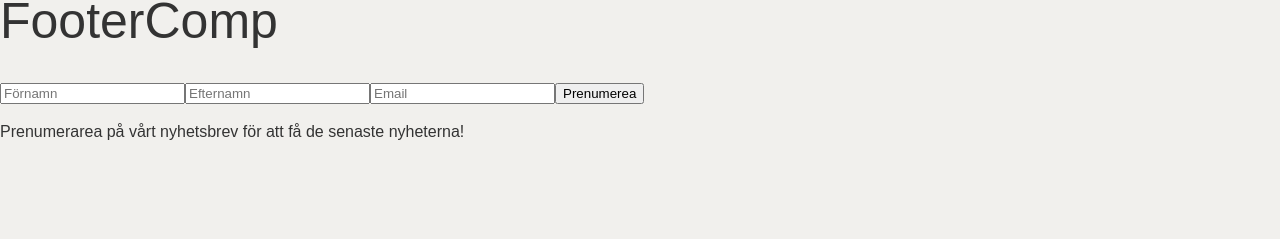
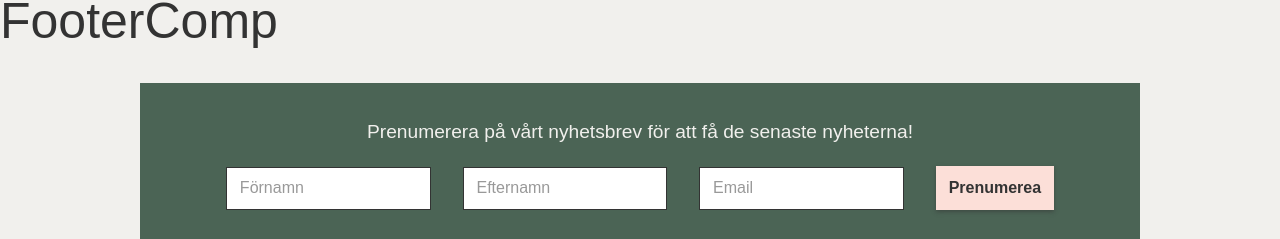
Before and after one commit to Knowit-Experience-Norrland/kodkvallar, a React (Create React App) app: page / in a window 1280 px wide. Shown: the part 1057-1296 px from the top of the page. Before the commit the page ends 1217 px from the top, so only its background shows below. Built offline with nearby package versions, Linux system fonts and the light colour scheme; no server answers.

Commit message:
newsletter signup comp styled

```diff
--- /dev/null
+++ b/src/CSS/components/newslettersignup/_newsletter-signup.scss
@@ -0,0 +1,69 @@
+.newsletter-signup {
+  max-width: 1000px;
+  margin: 0 auto;
+  background-color: $primary-forest;
+  padding: 1rem 0;
+
+  p {
+    color: $primary-digital-white;
+    text-align: center;
+  }
+
+  form {
+    display: flex;
+    flex-direction: column;
+    width: 100%;
+
+    .form-child {
+      display: flex;
+      flex-direction: column;
+      justify-content: flex-start;
+      margin-bottom: 1rem;
+    }
+    label {
+      color: $primary-digital-white;
+    }
+
+    input {
+      border: 1px solid $primary-digital-black;
+      padding: 0.8rem;
+      margin: 0 1rem;
+    }
+
+    ::placeholder {
+      color: rgba($primary-digital-black , 0.5);
+      font-size: 1rem;
+    }
+
+    button {
+      background-color: $primary-melon;
+      color: $primary-digital-black;
+      padding: 0.8rem;
+      border: none;
+      font-weight: 700;
+      font-size: 1rem;
+      cursor: pointer;
+      margin: 0 1rem;
+      box-shadow: 0 2px 4px rgba($primary-digital-black, 0.5);
+    }
+    button:hover{
+        background-color: $primary-flamingo;
+    }
+  }
+
+  @media screen and (min-width: 768px) {
+      p{
+          font-size: 1.2rem;
+      }
+    form {
+      flex-direction: row;
+      justify-content: center;
+      align-items: baseline;
+
+    }
+    .form-child{
+        margin: 0;
+    }
+
+  }
+}
--- a/src/CSS/components/startpagecards/_startpage-cards.scss
+++ b/src/CSS/components/startpagecards/_startpage-cards.scss
@@ -45,7 +45,7 @@
     }
 }
 
-@media screen and (min-width: 768px) {
+@media screen and (min-width: 1000px) {
     .startpage-cards-container {
         justify-content: space-between;
     }
--- a/src/CSS/index.scss
+++ b/src/CSS/index.scss
@@ -14,3 +14,4 @@
 @import "components/hero/hero";
 @import "components/startpagecards/startpage-cards";
 @import "components/upcomingeventspotlight/upcoming-event-spotlight";
+@import "components/newslettersignup/newsletter-signup";
--- a/src/CSS/utilities/_base.scss
+++ b/src/CSS/utilities/_base.scss
@@ -1,8 +1,19 @@
 //body
 body{
     background-color: $primary-digital-white;
-    color: $primary-digital-white;
+    color: $primary-digital-black;
     font-size: $base-font-size;
     margin: 0;
     padding: 0;
 }
+
+.visuallyhidden {
+    border: 0;
+    clip: rect(0 0 0 0);
+    height: 1px;
+    margin: -1px;
+    overflow: hidden;
+    padding: 0;
+    position: absolute;
+    width: 1px;
+  }
--- a/src/components/NewsletterSignup/NewsletterSignupComp.tsx
+++ b/src/components/NewsletterSignup/NewsletterSignupComp.tsx
@@ -23,7 +23,7 @@ const NewsletterSignupComp = () => {
     e.preventDefault();
 
     try {
-        const data = { "firstName":firstname, "lastName":lastname,"email":email };
+      const data = { firstName: firstname, lastName: lastname, email: email };
       createNewsletterSignup({ variables: { data } });
       setMessage("SUCCESS");
     } catch (err) {
@@ -33,7 +33,6 @@ const NewsletterSignupComp = () => {
     setFirstname("");
     setLastname("");
     setEmail("");
-
   };
 
   //   set states to values of input fields
@@ -48,45 +47,67 @@ const NewsletterSignupComp = () => {
   };
 
   return (
-    <section>
+    <section className="newsletter-signup">
+       <div>
+        {message === "SUCCESS" && (
+          <p>Tack för att du vill prenumerera på vårt nyhetsbrev!</p>
+        )}
+        {message === "ERROR" && <p>Något gick fel. Vänligen försök igen.</p>}
+        {message === null && (
+          <p>
+            Prenumerera på vårt nyhetsbrev för att få de senaste nyheterna!
+          </p>
+        )}
+      </div>
       <form onSubmit={handleSubmit} name="NewsletterSignup">
+        <div className="form-child">
+          <label htmlFor="firstname" className="visuallyhidden">
+            Förnamn:
+          </label>
           <input
+            id="firstname"
             name="firstname"
             type="text"
             placeholder="Förnamn"
+            aria-label="Förnamn"
             value={firstname}
             onChange={handleFirstnameChange}
             required
           />
+        </div>
+        <div className="form-child">
+          <label htmlFor="lastname" className="visuallyhidden">
+            Efternamn:
+          </label>
           <input
+            id="lastname"
             name="lastname"
             type="text"
             placeholder="Efternamn"
+            aria-label="Efternamn"
             value={lastname}
             onChange={handleLastnameChange}
             required
           />
+        </div>
+        <div className="form-child">
+          <label htmlFor="email" className="visuallyhidden">
+            Email:
+          </label>
           <input
+            id="email"
             name="email"
             type="email"
             placeholder="Email"
+            aria-label="Email"
             value={email}
             onChange={handleEmailChange}
             required
           />
+        </div>
         <button type="submit">Prenumerea</button>
       </form>
-     <div>
-        {message === "SUCCESS" && (
-            <p>Tack för att du vill prenumerera på vårt nyhetsbrev!</p>
-        )}
-        {message === "ERROR" && (
-            <p>Något gick fel. Vänligen försök igen.</p>
-        )}
-        {message === null && (
-            <p>Prenumerarea på vårt nyhetsbrev för att få de senaste nyheterna!</p>
-        )}
-     </div>
+
     </section>
   );
 };
--- a/src/components/StartpageCards/StartpageCards.tsx
+++ b/src/components/StartpageCards/StartpageCards.tsx
@@ -11,7 +11,7 @@ type Props = {
 const startpageCards = ({img, title, text}: Props) => {
   return (
     <div className='startpage-card'>
-      <img src={img} alt="Rocket" />
+      <img src={img} alt={title} />
       <h2>{title}</h2>
       <p>{text}</p>
       <Link to="/" className='startpage-card-link'><IoMdArrowForward title="Knapp"/></Link>
```
Lines whose indentation alone changed are shown as unchanged.
